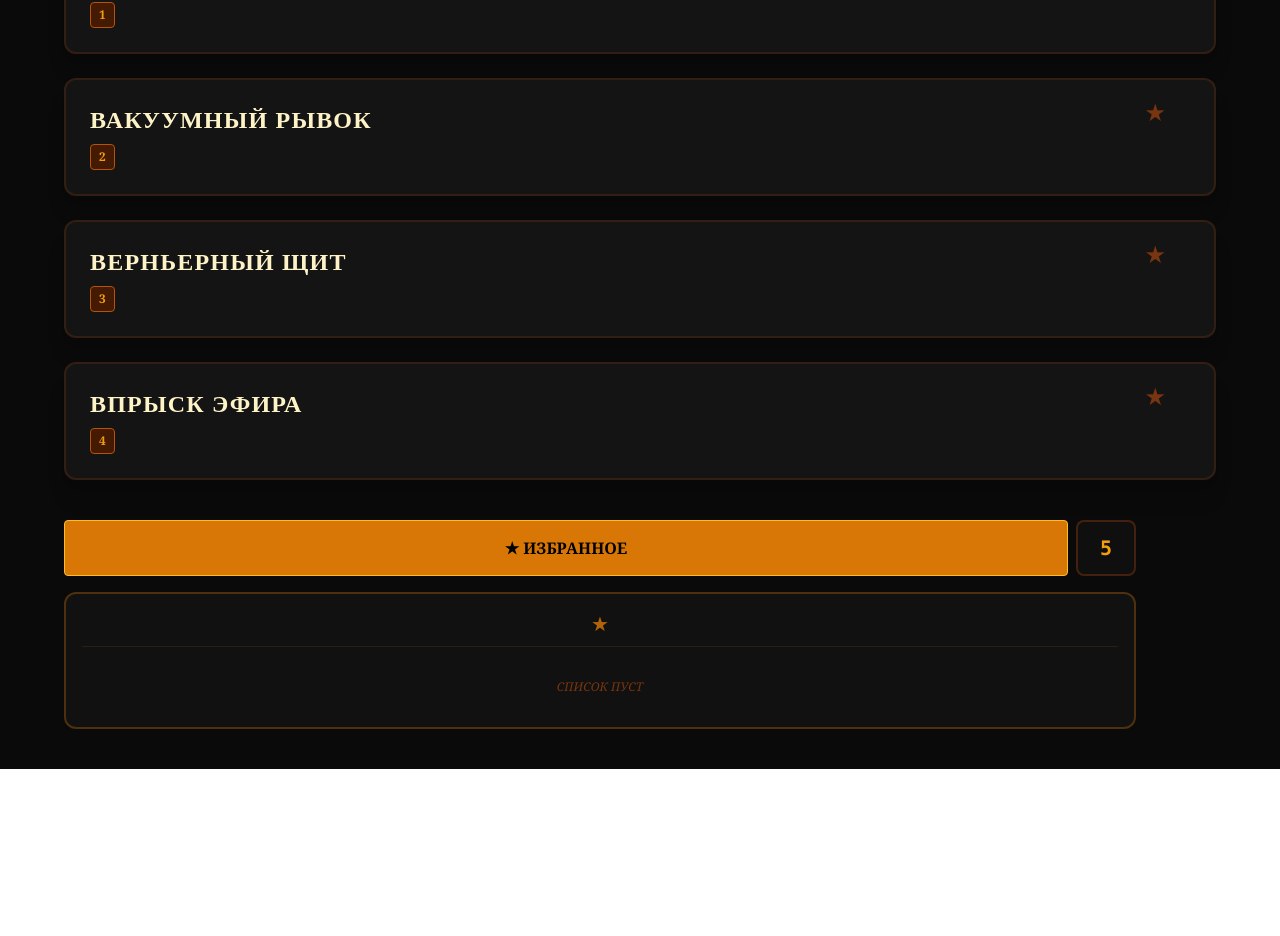
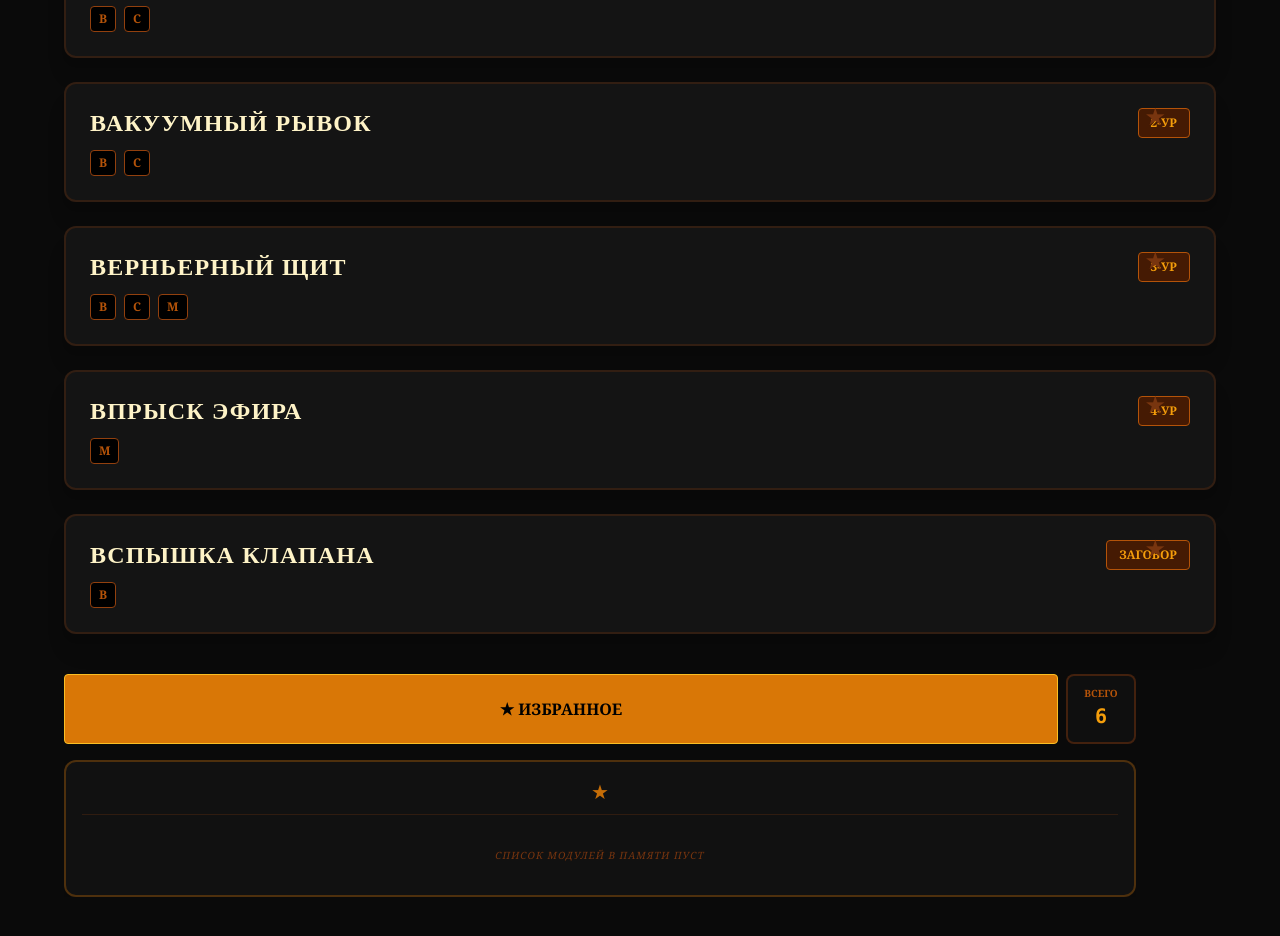
Before and after one commit to Whykenns110/spells_pm, a React (Vite) app: page / in a window 1280 px wide. Shown: the part 626-1562 px from the top of the page. Before the commit the page ends 1395 px from the top, so only its background shows below. Built offline with nearby package versions, Linux system fonts and the light colour scheme.

Commit message:
fix postcss for tailwind v4

```diff
--- a/src/App.jsx
+++ b/src/App.jsx
@@ -1,4 +1,4 @@
-import React, { useMemo, useState, useEffect } from "react";
+import React, { useMemo, useState } from "react";
 
 export default function ParomechanicSpells() {
   const [search, setSearch] = useState("");
@@ -7,8 +7,6 @@ export default function ParomechanicSpells() {
   const [categoryFilter, setCategoryFilter] = useState(null);
   const [showCategories, setShowCategories] = useState(false);
   const [activeSpell, setActiveSpell] = useState(null);
-
-  // Состояние для избранного
   const [favorites, setFavorites] = useState([]);
   const [showFavPane, setShowFavPane] = useState(true);
 
@@ -52,12 +50,15 @@ export default function ParomechanicSpells() {
           <h3 class="text-red-500 text-2xl font-black mb-2 uppercase italic tracking-tighter">Волшебная монетка</h3>
           <p class="text-sm mb-1 text-red-900 font-bold uppercase tracking-widest">Заговор | Атакующие – Дальний</p>
           <div class="grid grid-cols-2 gap-2 text-sm bg-red-950/20 p-3 rounded border border-red-900/30 mb-4 font-sans">
-            <p><strong>Время:</strong> 1 доп. действие</p>
+            <p><strong>Время накладывания:</strong> 1 доп. действие</p>
             <p><strong>Дистанция:</strong> 5 футов</p>
-            <p><strong>Компоненты:</strong> М</p>
-            <p><strong>Длительность:</strong> 1 сек</p>
+            <p><strong>Компоненты:</strong> М (золотая монета)</p>
+            <p><strong>Длительность:</strong> 1 секунда</p>
           </div>
-          <p class="mb-3 text-amber-100/90 leading-relaxed font-sans">Вы подбрасываете монету и бьете по ней заклинанием. При успехе урон x2.</p>
+          <p class="mb-3 text-amber-100/90 leading-relaxed font-sans">Вы достаёте из кармана одну золотую монету, кладёте её на большой палец и подбрасываете вверх. У вас есть <strong>1 секунда</strong>, чтобы ударить по монете другим атакующим заклинанием.</p>
+          <div class="bg-red-900/10 border-l-4 border-red-600 p-3 italic text-amber-200/80">
+            При попадании совершите спасбросок Ловкости. При успехе монета наносит <strong>x2 отдельный урон</strong> по цели. Монету можно использовать 1 раз за бой.
+          </div>
         `
       },
       {
@@ -71,8 +72,9 @@ export default function ParomechanicSpells() {
             <p><strong>Время:</strong> 1 действие</p>
             <p><strong>Дистанция:</strong> 30 футов</p>
             <p><strong>Компоненты:</strong> В, С</p>
+            <p><strong>Длительность:</strong> Мгновенно</p>
           </div>
-          <p class="text-amber-100/90 leading-relaxed font-sans">Сгусток пара наносит 2d8 урона и отбрасывает цель.</p>
+          <p class="text-amber-100/90 leading-relaxed font-sans">Вы формируете сгусток вращающегося пара и металла. При попадании цель получает 2d8 силового урона и должна пройти спасбросок Силы, иначе будет отброшена на 5 футов и сбита с ног.</p>
         `
       },
       {
@@ -85,8 +87,10 @@ export default function ParomechanicSpells() {
           <div class="grid grid-cols-2 gap-2 text-sm bg-purple-950/20 p-3 rounded border border-purple-900/30 mb-4 font-sans">
             <p><strong>Время:</strong> 1 действие</p>
             <p><strong>Дистанция:</strong> 20 футов</p>
+            <p><strong>Компоненты:</strong> В, С</p>
+            <p><strong>Длительность:</strong> 1 раунд</p>
           </div>
-          <p class="text-amber-100/90 font-sans italic">Обездвиживает цель перепадом давления.</p>
+          <p class="text-amber-100/90 leading-relaxed font-sans italic">Вы создаете зону мгновенного разрежения воздуха. Существо в этой зоне должно совершить спасбросок Телосложения. При провале оно становится <strong>обездвиженным</strong>, так как его легкие и суставы сковывает перепад давления.</p>
         `
       },
       {
@@ -98,9 +102,11 @@ export default function ParomechanicSpells() {
           <p class="text-sm mb-1 text-blue-900 font-bold uppercase font-sans">3-й уровень | Защитные – Баррикады</p>
           <div class="grid grid-cols-2 gap-2 text-sm bg-blue-950/20 p-3 rounded border border-blue-900/30 mb-4 font-sans">
             <p><strong>Время:</strong> 1 действие</p>
-            <p><strong>КД:</strong> +3</p>
+            <p><strong>Дистанция:</strong> на себя</p>
+            <p><strong>Длительность:</strong> 10 минут (концентрация)</p>
+            <p><strong>Компоненты:</strong> В, С, М (латунная пластина)</p>
           </div>
-          <p class="text-amber-100/90 font-sans leading-relaxed">Создает защитную вибрацию вокруг доспеха.</p>
+          <p class="text-amber-100/90 leading-relaxed font-serif">Микродвигатели на вашем доспехе или одежде активируются, создавая защитную вибрацию. Вы получаете +3 к КД. Если существо попадает по вам атакой ближнего боя, щит выбрасывает струю пара, наносящую 1d6 огненного урона.</p>
         `
       },
       {
@@ -111,10 +117,28 @@ export default function ParomechanicSpells() {
           <h3 class="text-emerald-500 text-2xl font-black mb-2 uppercase italic">Впрыск эфира</h3>
           <p class="text-sm mb-1 text-emerald-900 font-bold uppercase font-sans">4-й уровень | Регенерирующие – Персональная</p>
           <div class="grid grid-cols-2 gap-2 text-sm bg-emerald-950/20 p-3 rounded border border-emerald-900/30 mb-4 font-sans">
+            <p><strong>Время:</strong> 1 бонусное действие</p>
+            <p><strong>Дистанция:</strong> касание</p>
             <p><strong>Длительность:</strong> 3 раунда</p>
-            <p><strong>Лечение:</strong> 2d6</p>
+            <p><strong>Компоненты:</strong> М (ампула с эфиром)</p>
           </div>
-          <p class="text-amber-100/90 font-sans leading-relaxed">Восстанавливает хиты каждый ход.</p>
+          <p class="text-amber-100/90 leading-relaxed font-serif">Вы вводите концентрированный эфир в механизмы или тело. В начале каждого вашего хода цель восстанавливает 2d6 хитов. Кроме того, цель получает преимущество на спасброски от истощения и отравления на время действия заклинания.</p>
+        `
+      },
+      {
+        name: "Вспышка клапана",
+        level: "Заговор",
+        components: ["В"],
+        description: `
+          <h3 class="text-purple-500 text-2xl font-black mb-2 uppercase italic font-serif">Вспышка клапана</h3>
+          <p class="text-sm mb-1 text-purple-900 font-bold uppercase font-sans tracking-widest">Заговор | Помехи – Оглушение</p>
+          <div class="grid grid-cols-2 gap-2 text-sm bg-purple-950/20 p-3 rounded border border-purple-900/30 mb-4 font-sans">
+            <p><strong>Время:</strong> 1 действие</p>
+            <p><strong>Дистанция:</strong> 10 футов (радиус)</p>
+            <p><strong>Длительность:</strong> Мгновенно</p>
+            <p><strong>Компоненты:</strong> В</p>
+          </div>
+          <p class="text-amber-100/90 leading-relaxed font-serif">Вы резко стравливаете давление из основного котла. Ослепляющее и шумное облако пара вырывается вокруг вас. Все существа в радиусе 10 футов должны пройти спасбросок Ловкости или стать <strong>ослепленными</strong> до начала вашего следующего хода.</p>
         `
       }
     ]
@@ -127,10 +151,6 @@ export default function ParomechanicSpells() {
         ? prev.filter(f => f.name !== spell.name)
         : [...prev, spell]
     );
-  };
-
-  const toggleComponent = (c) => {
-    setComponentFilter(prev => prev.includes(c) ? prev.filter(x => x !== c) : [...prev, c]);
   };
 
   const filteredData = useMemo(() => {
@@ -154,16 +174,13 @@ export default function ParomechanicSpells() {
     <div className="min-h-screen bg-[#0a0a0a] text-amber-50 p-4 md:p-10 font-serif">
       <div className="max-w-6xl mx-auto">
 
-        <header className="border-b-2 border-amber-700/50 pb-6 mb-10 flex justify-between items-end">
-          <div>
-            <h1 className="text-4xl md:text-6xl font-black text-amber-500 tracking-tighter uppercase italic">
-              ЗАКЛИНАНИЯ ПАРОМЕХАНИКА
-            </h1>
-            <p className="text-amber-700 text-sm mt-2 tracking-[0.3em] font-sans uppercase">Системы v.2.5 | Архив активен</p>
-          </div>
+        <header className="border-b-2 border-amber-700/50 pb-6 mb-10">
+          <h1 className="text-4xl md:text-6xl font-black text-amber-500 tracking-tighter uppercase italic">
+            ЗАКЛИНАНИЯ ПАРОМЕХАНИКА
+          </h1>
+          <p className="text-amber-700 text-sm mt-2 tracking-[0.3em] font-sans uppercase">Системы v.2.5 | Архив активен</p>
         </header>
 
-        {/* ПАНЕЛЬ УПРАВЛЕНИЯ */}
         <div className="flex flex-wrap gap-4 mb-10 bg-[#111] p-6 border border-amber-900/30 rounded-lg items-center relative">
           <input
             type="text" placeholder="Поиск модуля..."
@@ -183,9 +200,9 @@ export default function ParomechanicSpells() {
           <div className="relative">
             <button
               onClick={() => setShowCategories(!showCategories)}
-              className="px-6 py-3 border border-amber-800/40 rounded hover:bg-amber-900/10 text-lg font-bold"
+              className="px-6 py-3 border border-amber-800/40 rounded hover:bg-amber-900/10 text-lg font-bold transition-colors"
             >
-              Категории
+              Категории {categoryFilter ? `(${categoryFilter})` : ""}
             </button>
             {showCategories && (
               <div className="absolute top-full left-0 mt-2 w-64 bg-amber-100 text-black rounded-lg shadow-2xl z-50 p-4">
@@ -201,7 +218,12 @@ export default function ParomechanicSpells() {
             )}
           </div>
 
-          <button onClick={() => {setSearch(""); setLevelFilter("all"); setComponentFilter([]); setCategoryFilter(null);}} className="px-4 py-2 bg-red-900/10 text-red-500 rounded border border-red-900/50 hover:bg-red-900/20 text-xs font-bold uppercase">Сброс</button>
+          <button
+            onClick={() => {setSearch(""); setLevelFilter("all"); setCategoryFilter(null); setComponentFilter([]);}}
+            className="px-4 py-2 bg-red-900/10 text-red-500 rounded border border-red-900/50 hover:bg-red-900/20 text-xs font-bold uppercase"
+          >
+            Сброс
+          </button>
         </div>
 
         <div className="grid grid-cols-1 lg:grid-cols-4 gap-10">
@@ -215,18 +237,27 @@ export default function ParomechanicSpells() {
                     return (
                       <div
                         key={spell.name} onClick={() => setActiveSpell(spell)}
-                        className="group relative p-6 bg-[#141414] border-2 border-amber-900/30 rounded-xl cursor-pointer hover:border-amber-500 hover:bg-amber-900/5 transition-all shadow-xl"
+                        className="group relative p-6 bg-[#141414] border-2 border-amber-900/30 rounded-xl cursor-pointer hover:border-amber-500 hover:bg-amber-900/5 transition-all duration-300 shadow-xl"
                       >
                         <button
                           onClick={(e) => toggleFavorite(spell, e)}
-                          className={`absolute top-4 right-12 text-2xl transition-colors ${isFav ? 'text-amber-400' : 'text-amber-900 hover:text-amber-600'}`}
+                          className={`absolute top-4 right-12 text-2xl transition-colors z-10 ${isFav ? 'text-amber-400' : 'text-amber-900 hover:text-amber-600'}`}
                         >
                           ★
                         </button>
-                        <h3 className="text-2xl font-bold text-amber-100 uppercase group-hover:text-amber-400">{spell.name}</h3>
-                        <span className="inline-block mt-2 text-xs font-black py-1 px-2 bg-amber-950 text-amber-500 rounded border border-amber-700">
-                          {spell.level}
-                        </span>
+                        <div className="flex justify-between items-start">
+                          <div>
+                            <h3 className="text-2xl font-bold text-amber-100 uppercase group-hover:text-amber-400 leading-tight">{spell.name}</h3>
+                            <div className="flex gap-2 mt-3">
+                              {spell.components.map(c => (
+                                <span key={c} className="text-xs px-2 py-1 border border-amber-800 text-amber-700 rounded font-bold bg-black">{c}</span>
+                              ))}
+                            </div>
+                          </div>
+                          <span className="text-xs font-black py-1.5 px-3 bg-amber-950 text-amber-500 rounded border border-amber-700 uppercase">
+                            {spell.level === "Заговор" ? "Заговор" : `${spell.level}-ур`}
+                          </span>
+                        </div>
                       </div>
                     );
                   })}
@@ -235,7 +266,6 @@ export default function ParomechanicSpells() {
             ))}
           </main>
 
-          {/* БОКОВАЯ ПАНЕЛЬ */}
           <aside className="lg:col-span-1 space-y-4">
             <div className="flex gap-2">
               <button
@@ -244,13 +274,13 @@ export default function ParomechanicSpells() {
               >
                 ★ ИЗБРАННОЕ
               </button>
-              <div className="bg-[#0f0f0f] border-2 border-amber-900/50 rounded-lg p-3 flex items-center justify-center min-w-[60px]">
+              <div className="bg-[#0f0f0f] border-2 border-amber-900/50 rounded-lg p-3 flex flex-col items-center justify-center min-w-[70px]">
+                <span className="text-[10px] text-amber-700 uppercase font-bold leading-none mb-1 text-center">Всего</span>
                 <span className="text-amber-500 font-mono text-xl font-black">{Object.values(filteredData).flat().length}</span>
               </div>
             </div>
 
-            {/* ВЫПАДАЮЩИЙ БЛОК ИЗБРАННОГО */}
-            <div className={`overflow-hidden transition-all duration-500 ease-in-out ${showFavPane ? 'max-h-[1000px] opacity-100' : 'max-h-0 opacity-0'}`}>
+            <div className={`overflow-hidden transition-all duration-500 ease-in-out ${showFavPane ? 'max-h-[1200px] opacity-100' : 'max-h-0 opacity-0'}`}>
               <div className="bg-[#111] border-2 border-amber-600/30 rounded-xl p-4 shadow-2xl">
                 <div className="flex justify-center mb-4 border-b border-amber-900/30 pb-2">
                   <span className="text-amber-600 text-xl animate-pulse">★</span>
@@ -258,7 +288,7 @@ export default function ParomechanicSpells() {
 
                 <div className="space-y-2">
                   {favorites.length === 0 ? (
-                    <p className="text-center text-amber-900 text-xs uppercase py-4 italic">Список пуст</p>
+                    <p className="text-center text-amber-900 text-[10px] uppercase py-4 italic tracking-widest leading-relaxed">Список модулей в памяти пуст</p>
                   ) : (
                     favorites.map(spell => (
                       <div
@@ -270,7 +300,7 @@ export default function ParomechanicSpells() {
                           <span className="text-[10px] text-amber-700 font-bold uppercase leading-none mb-1">{spell.level}</span>
                           <span className="text-sm font-bold text-amber-100 group-hover:text-amber-400 truncate w-32">{spell.name}</span>
                         </div>
-                        <button onClick={(e) => toggleFavorite(spell, e)} className="text-red-900 hover:text-red-500 text-lg">×</button>
+                        <button onClick={(e) => toggleFavorite(spell, e)} className="text-red-900 hover:text-red-500 text-xl px-2">×</button>
                       </div>
                     ))
                   )}
@@ -280,15 +310,17 @@ export default function ParomechanicSpells() {
           </aside>
         </div>
 
-        {/* МОДАЛКА */}
         {activeSpell && (
           <div className="fixed inset-0 z-50 flex items-center justify-center p-4 bg-black/95 backdrop-blur-md" onClick={() => setActiveSpell(null)}>
-            <div className={`bg-[#1a1a1a] border-2 ${activeTheme.modalBorder} max-w-2xl w-full rounded-2xl overflow-hidden shadow-2xl`} onClick={e => e.stopPropagation()}>
+            <div className={`bg-[#1a1a1a] border-2 ${activeTheme.modalBorder} max-w-2xl w-full rounded-2xl overflow-hidden shadow-2xl animate-in zoom-in-95 duration-200`} onClick={e => e.stopPropagation()}>
               <div className={`${activeTheme.header} p-4 flex justify-between items-center text-black font-black uppercase italic`}>
-                <span className="text-sm">Спецификация</span>
-                <button onClick={() => setActiveSpell(null)} className="text-3xl leading-none">&times;</button>
+                <span className="text-sm tracking-tighter">Спецификация заклинания</span>
+                <button onClick={() => setActiveSpell(null)} className="text-3xl leading-none hover:rotate-90 transition-transform">&times;</button>
               </div>
-              <div className="p-10 text-amber-50/90 max-h-[75vh] overflow-y-auto font-sans" dangerouslySetInnerHTML={{ __html: activeSpell.description }} />
+              <div className="p-10 text-amber-50/90 text-lg leading-relaxed max-h-[75vh] overflow-y-auto font-sans" dangerouslySetInnerHTML={{ __html: activeSpell.description }} />
+              <div className="p-6 bg-black/40 text-right border-t border-white/10">
+                <button onClick={() => setActiveSpell(null)} className={`px-10 py-3 ${activeTheme.header} text-black font-black uppercase text-sm rounded-lg hover:opacity-80 transition-all shadow-lg`}>Закрыть</button>
+              </div>
             </div>
           </div>
         )}
```
